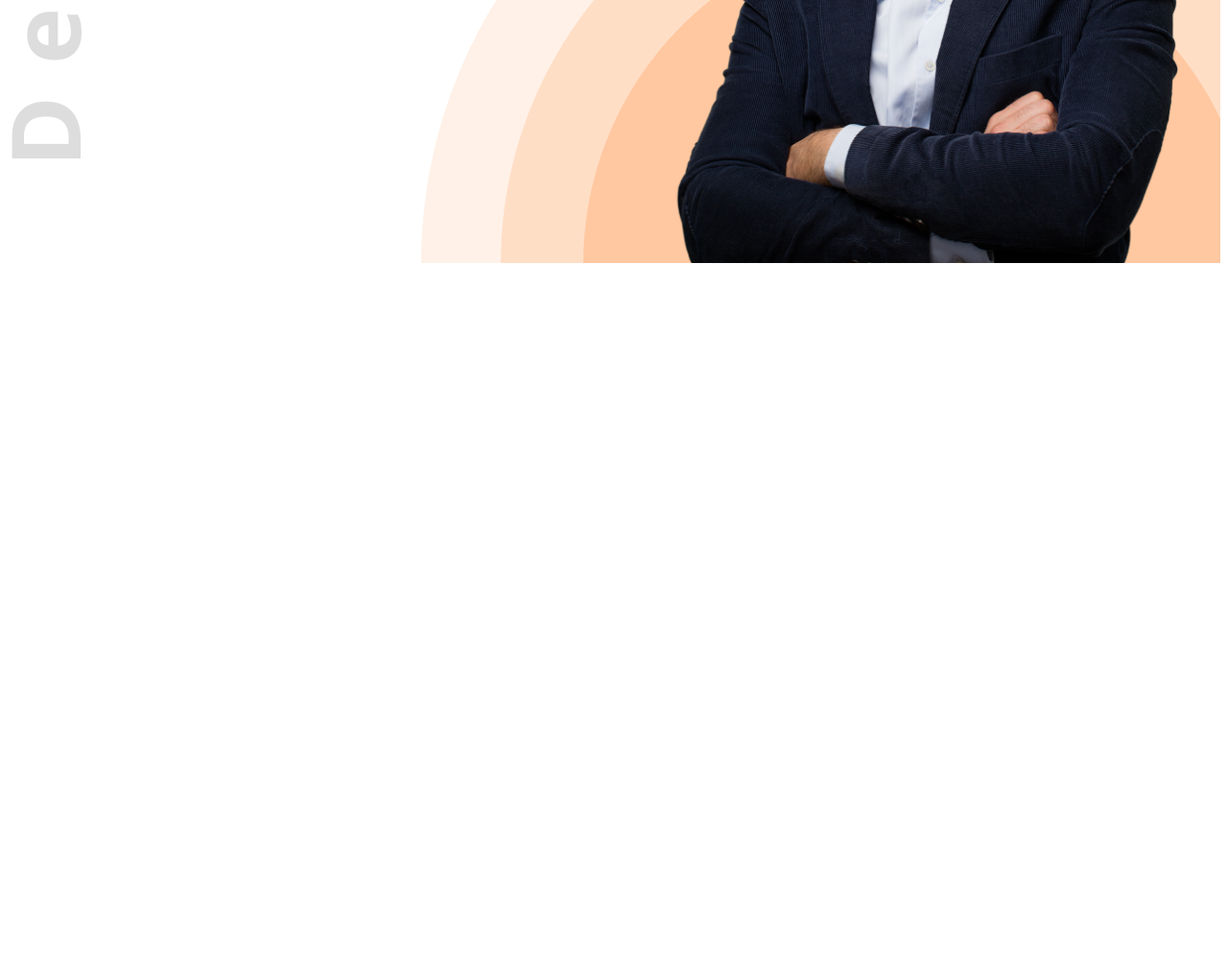
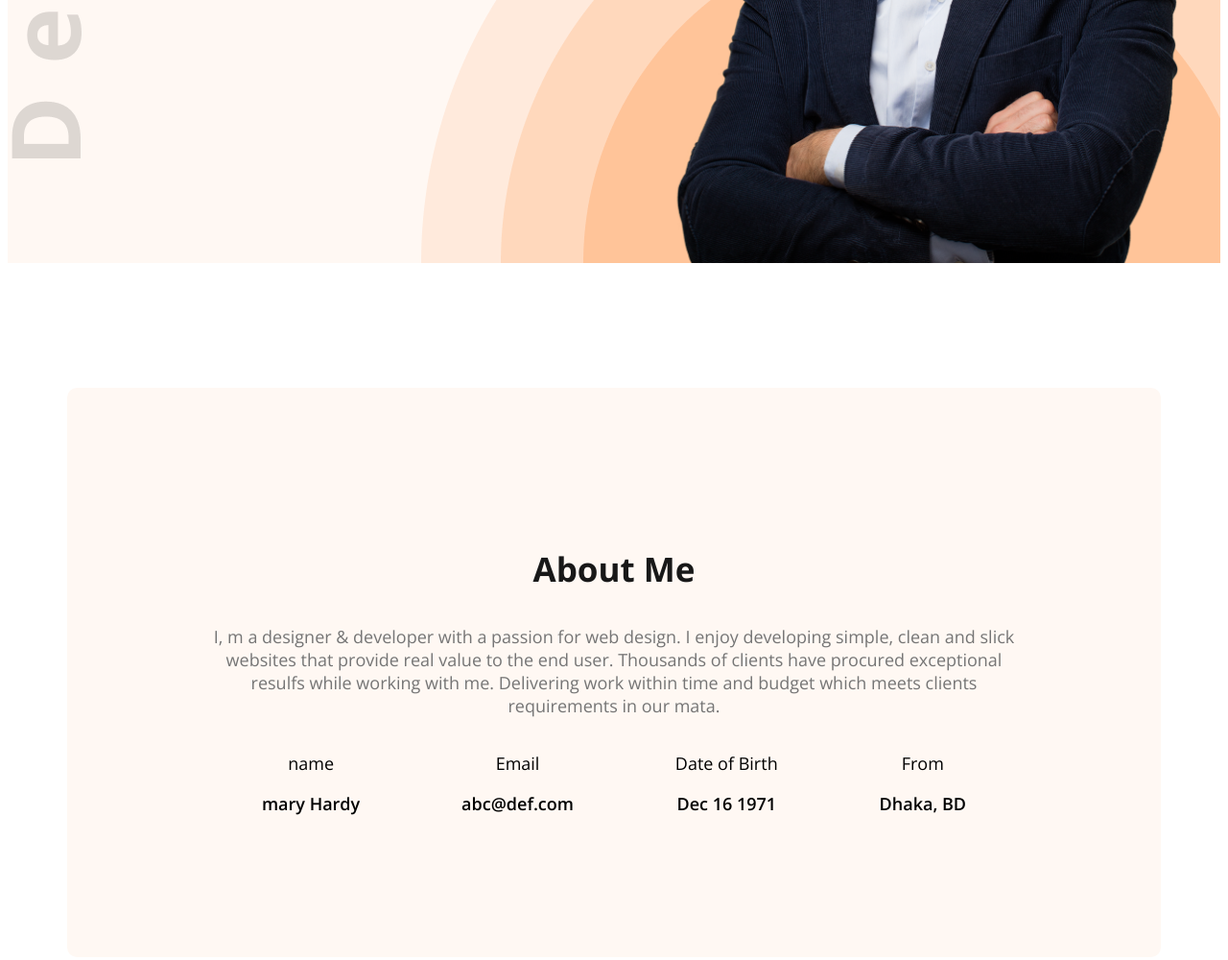
Before and after one commit to MdMohiuddinbd/web-developer-portfolio, a plain HTML site: page index.html in a window 1280 px wide. Shown: the part 648-1648 px from the top of the page at 96% size. Before the commit the page ends 930 px from the top, so only its background shows below. Drawn offline with nearby package versions, Linux system fonts and the light colour scheme.

Commit message:
about me added

```diff
--- a/index.html
+++ b/index.html
@@ -10,7 +10,7 @@
     <link rel="stylesheet" href="styles/portfoli.css">
 </head>
 <body class="open-sans-normal">
-    <header class="header">
+    <header class="header secondary-bg">
         <nav>
             <h3 class="nav-title">Ma<span class="text-primary">r</span>y</h3>
             <ul>
@@ -34,7 +34,35 @@
         </div>
     </header>
     <main>
+        <section class="about secondary-bg">
+            <h3 class="section-title">About Me</h3>
+            <p class="section-description">I, m a designer & developer with a passion for web design. I enjoy developing simple, clean and
+slick websites that provide real value to the end user. Thousands of clients have procured
+exceptional resulfs while working with me. Delivering work within time and budget which meets
+clients requirements in our mata.</p>
+         <div class="about-items">
+            <!-- .about-item*4>p.item-title+p.item-description -->
+            <div class="about-item">
+            <p class="item-title">name</p>
+            <p class="item-description">mary Hardy</p>
+           </div>
+           <div class="about-item">
+            <p class="item-title">Email</p>
+            <p class="item-description">abc@def.com</p>
+           </div>
+           <div class="about-item">
+            <p class="item-title">Date of Birth</p>
+            <p class="item-description">Dec 16 1971</p>
+           </div>
+           <div class="about-item">
+            <p class="item-title">From</p>
+            <p class="item-description">Dhaka, BD</p>
+           </div>
 
+
+
+        </div>
+        </section>
     </main>
     <footer>
 
--- a/styles/portfoli.css
+++ b/styles/portfoli.css
@@ -15,6 +15,9 @@
 }
 
 /*shared styles*/
+.secondary-bg{
+    background-color: #FFF8F3;
+}
 .text-primary{
     color: #FD6E0A;
 }
@@ -29,6 +32,16 @@
     border: none;
     padding: 18px 35px;
     border-radius: 5px;
+}
+.section-title{
+    font-size: 35px;
+    font-weight: bold;
+    color: #181818;
+}
+
+.section-description{
+    font-size: 18px;
+    color: #757575;
 }
 
     /*Nav styles*/
@@ -78,3 +91,23 @@ p{
 .banner-profile-pic{
     width: 580px;
 }
+/*main styles*/
+main{
+    max-width: 1140px;
+    margin:0 auto;
+
+}
+/*about styles*/
+.about{
+    border-radius: 10px;
+    padding: 130px 150px;
+    text-align: center;
+    margin-top: 130px;
+}
+.item-description{
+    font-weight: 600;
+}
+.about-items{
+     display:flex;
+     justify-content: space-around
+}
```
